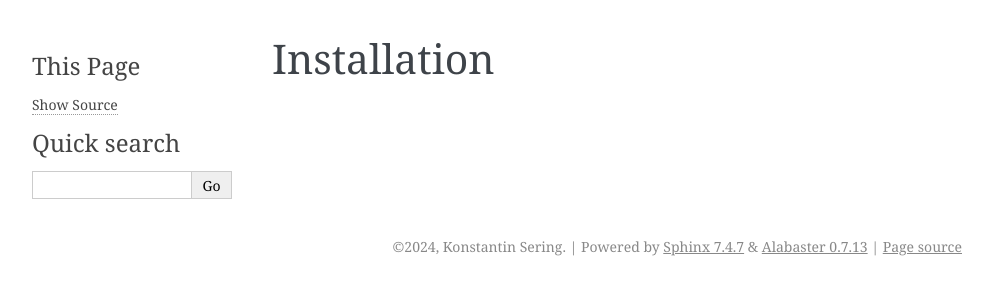
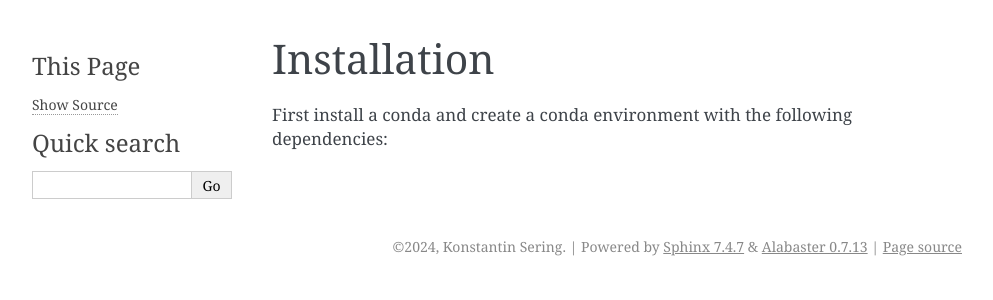
Before and after one commit to quantling/create_vtl_corpus, a Sphinx documentation site: the page built from docs/source/installation.rst, in a window 1280 px wide. Shown: the top 300 px of the page, without its empty margins (148-1141 px from the left). Built offline with Sphinx 7.4.7, drawn with Linux system fonts in a browser that asks for light colours.

Commit message:
adds a rough text for installation

```diff
--- a/docs/source/installation.rst
+++ b/docs/source/installation.rst
@@ -1,3 +1,5 @@
 ==============
 Installation
 ==============
+
+First install a conda  and create a conda  environment with the following dependencies:
```
